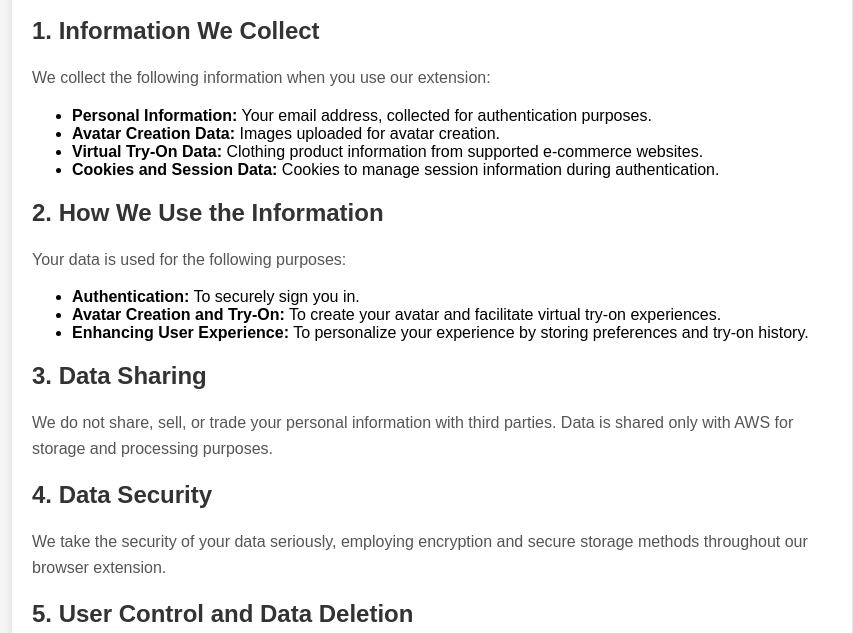
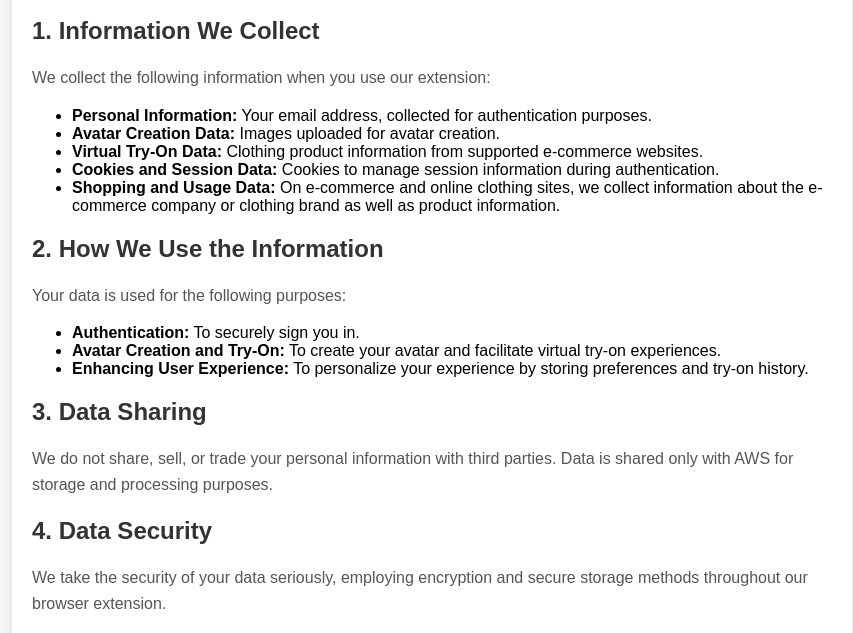
Before and after one commit to WNDWShop/wndwshop-privacy-policy, a plain HTML site: page index.html in a window 1280 px wide. Shown: the part 148-781 px from the top of the page, without its empty margins (208-1061 px from the left). Drawn offline with Linux system fonts and the light colour scheme.

Commit message:
Update index.html

```diff
--- a/index.html
+++ b/index.html
@@ -48,6 +48,8 @@
             <li><strong>Avatar Creation Data:</strong> Images uploaded for avatar creation.</li>
             <li><strong>Virtual Try-On Data:</strong> Clothing product information from supported e-commerce websites.</li>
             <li><strong>Cookies and Session Data:</strong> Cookies to manage session information during authentication.</li>
+            <li><strong>Shopping and Usage Data:</strong> On e-commerce and online clothing sites, we collect information about
+                the e-commerce company or clothing brand as well as product information.</li>
         </ul>
 
         <h2>2. How We Use the Information</h2>
```
